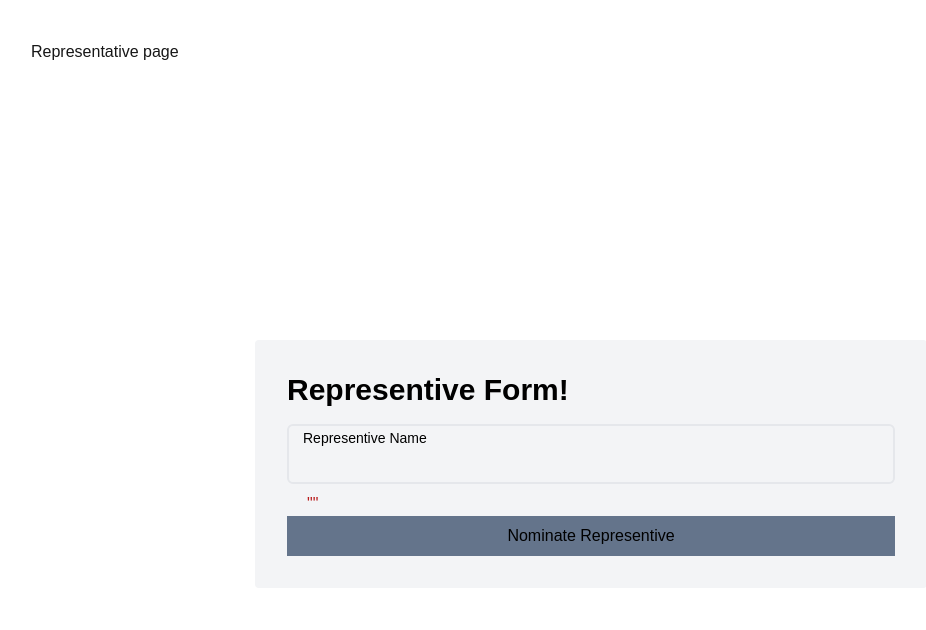
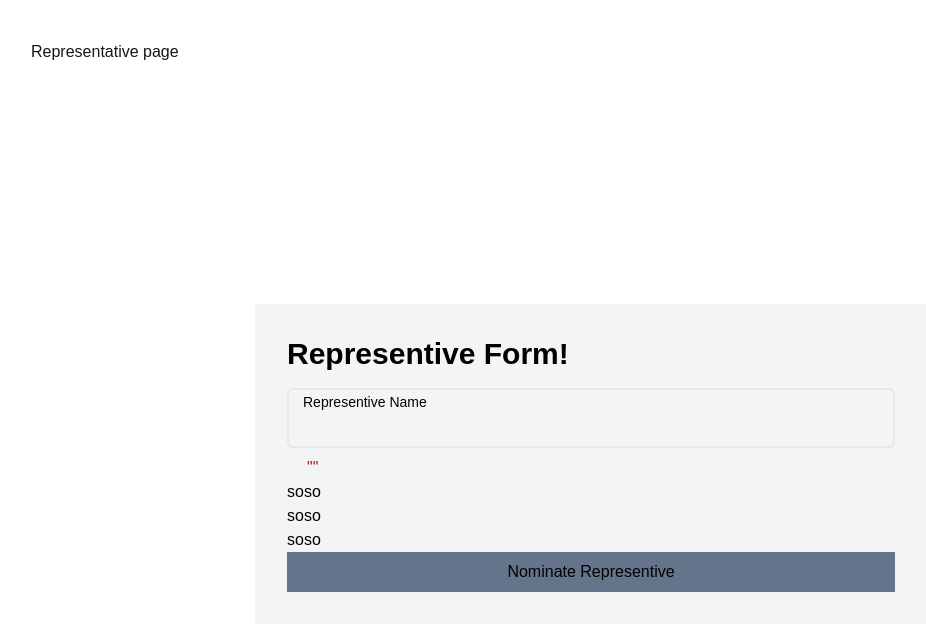
Before and after one commit to Odin-Taif/election-app-nextjs, a Next.js app: page /nominate-representive in a window 1280 px wide. Shown: the top 630 px of the page, without its empty margins (49-975 px from the left). Built offline with nearby package versions, Linux system fonts and the light colour scheme; no server answers.

Commit message:
getting the elections in the ui of the representative mangmanget feature

```diff
--- a/src/app/nominate-representive/page.tsx
+++ b/src/app/nominate-representive/page.tsx
@@ -1,11 +1,11 @@
-import { RepresentativeForm } from "@/features/representative-managment/ui";
+import { ChoseElectionForRepresentative } from "@/features/representative-managment/ui";
 import { Container } from "@/ui/components";
 
-export default function Home() {
+export default function Page() {
   return (
     <Container>
       <h2>Representative page</h2>
-      <RepresentativeForm />
+      <ChoseElectionForRepresentative />
     </Container>
   );
 }
--- a/src/features/representative-managment/ui/index.ts
+++ b/src/features/representative-managment/ui/index.ts
@@ -1 +1,2 @@
-export * from "./representive-from";
+export * from "./representative-from";
+export * from "./representative-election";
--- /dev/null
+++ b/src/features/representative-managment/ui/representative-election.tsx
@@ -0,0 +1,17 @@
+import { RepresentativeForm } from ".";
+
+export async function ChoseElectionForRepresentative() {
+  // let elections = await db.select().from(posts)
+
+  const elections = [
+    { proposal: "1", name: "soso" },
+    { proposal: "2", name: "soso" },
+    { proposal: "3", name: "soso" },
+  ];
+
+  return (
+    <div>
+      <RepresentativeForm elections={elections} />
+    </div>
+  );
+}
--- a/src/features/representative-managment/ui/representive-from.tsx
+++ b/src/features/representative-managment/ui/representative-from.tsx
@@ -6,6 +6,7 @@ import { useActionState } from "react";
 import { Heading, Input, SubmitButton } from "@/ui/components";
 import { representativeSchema } from "@/zod-validation/validations-schema";
 import {
+  ELECTIONS,
   INITIALSTATE_REPRESENTATIVE_FORM,
   REPRESENTATIVE_FORM_FIELDS,
 } from "../types";
@@ -17,7 +18,8 @@ const initialState: INITIALSTATE_REPRESENTATIVE_FORM = {
   errors: { name: "" },
 };
 
-export function RepresentativeForm() {
+export function RepresentativeForm({ elections }: ELECTIONS) {
+  console.log(elections);
   const [state, formAction, isPending] = useActionState(
     createRepresentativeAction,
     initialState
@@ -42,6 +44,12 @@ export function RepresentativeForm() {
             <span aria-live="polite" className="text-red-700 p-5">
               {state?.errors && JSON.stringify(state.errors.name)}
             </span>
+
+            <ul>
+              {elections.map((election) => (
+                <li key={election.proposal}>{election.name}</li>
+              ))}
+            </ul>
             <SubmitButton title={"Nominate Representive"} />
           </form>
         </div>
```
Also changed, not shown: src/features/representative-managment/types.ts (+9 -0 lines).
